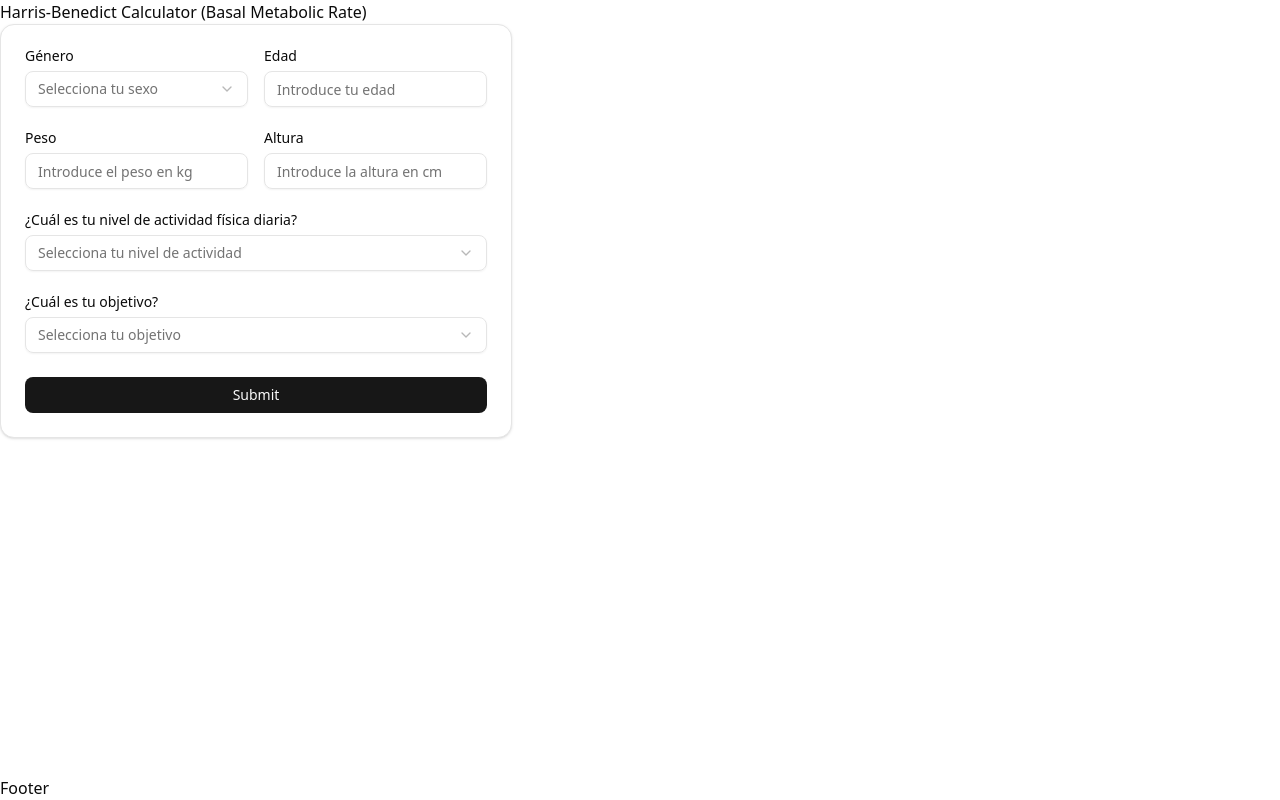
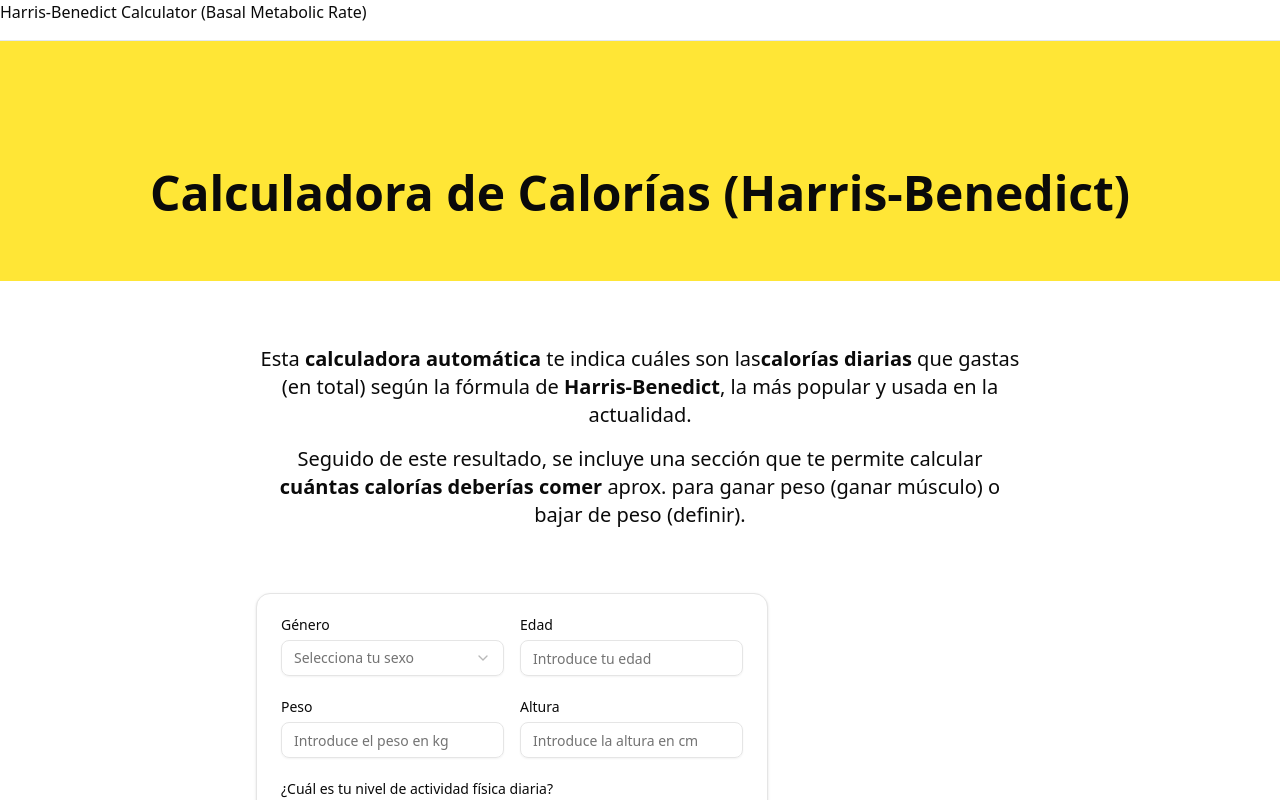
Before and after one commit to MrRedu/ha-be-ca, a Next.js app: page / in a window 1280 px wide. Shown: the top 800 px of the page. Built offline with nearby package versions, Linux system fonts and the light colour scheme.

Commit message:
presentación del contenido

```diff
--- a/src/app/page.tsx
+++ b/src/app/page.tsx
@@ -2,8 +2,29 @@ import { Calculator } from '@/components/organisms/calculator';
 
 export default function HomePage() {
   return (
-    <div>
-      <Calculator />
-    </div>
+    <article className="">
+      <header className="bg-[#ffe636] pt-32 pb-16">
+        <h1 className="font-bold text-5xl text-center ">
+          Calculadora de Calorías (Harris-Benedict)
+        </h1>
+      </header>
+      <div className=" max-w-4xl m-auto lg:p-16 p-8 space-y-16">
+        <section className="text-xl text-center space-y-4">
+          <p>
+            Esta <strong>calculadora automática</strong> te indica cuáles son
+            las
+            <strong>calorías diarias</strong> que gastas (en total) según la
+            fórmula de <strong>Harris-Benedict</strong>, la más popular y usada
+            en la actualidad.
+          </p>
+          <p>
+            Seguido de este resultado, se incluye una sección que te permite
+            calcular <strong>cuántas calorías deberías comer</strong> aprox.
+            para ganar peso (ganar músculo) o bajar de peso (definir).
+          </p>
+        </section>
+        <Calculator />
+      </div>
+    </article>
   );
 }
--- a/src/components/organisms/footer.tsx
+++ b/src/components/organisms/footer.tsx
@@ -5,7 +5,7 @@ export const Footer = () =>
   {
     return (
       <>
-        <footer>
+        <footer className="border-t border-t-slate-200  pt-4">
           <p>Footer</p>
         </footer>
       </>
--- a/src/components/organisms/header.tsx
+++ b/src/components/organisms/header.tsx
@@ -5,7 +5,7 @@ export const Header = () =>
   {
     return (
       <>
-        <header>
+        <header className="border-b border-b-slate-200  pb-4">
           <h1>Harris-Benedict Calculator (Basal Metabolic Rate)</h1>
         </header>
       </>
```
